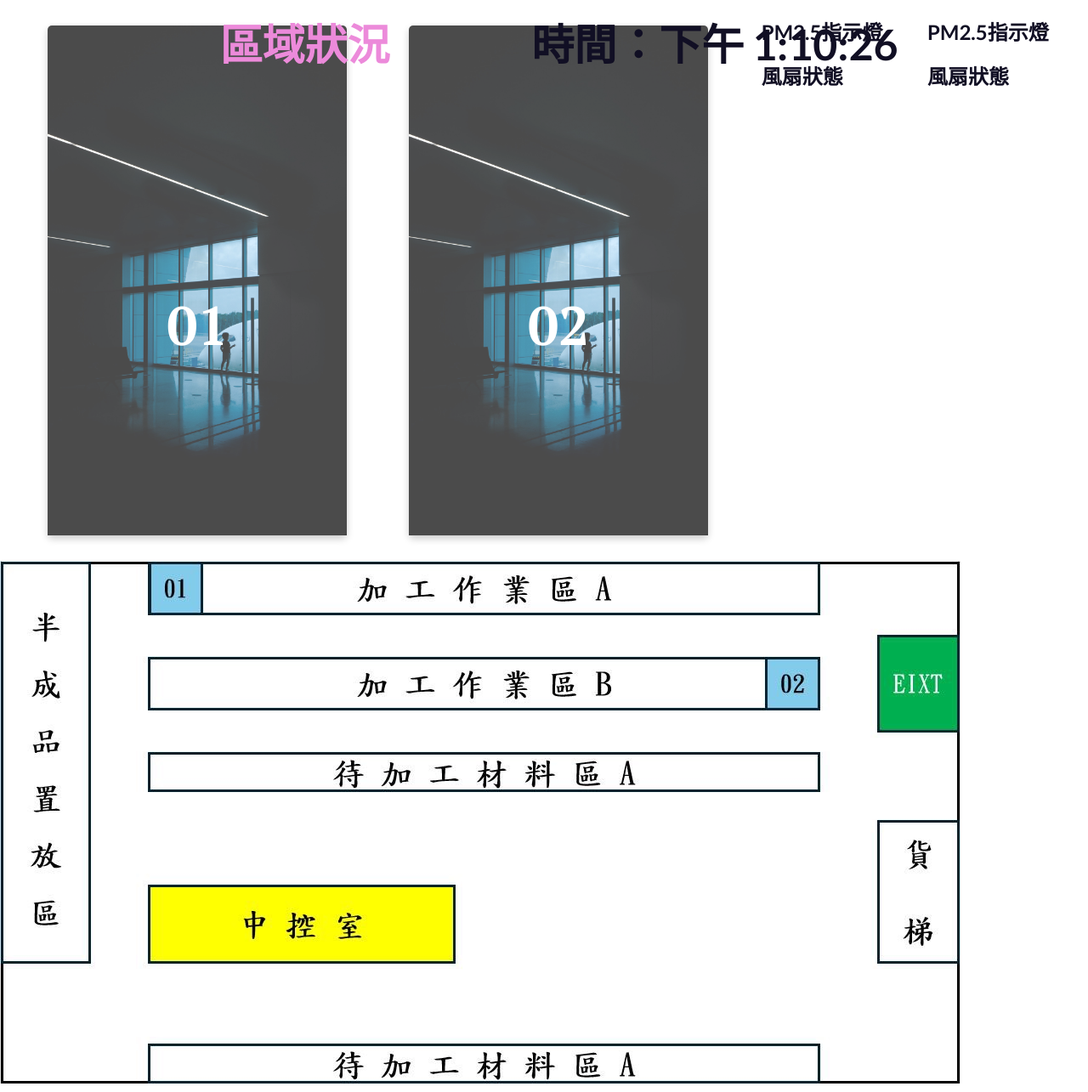
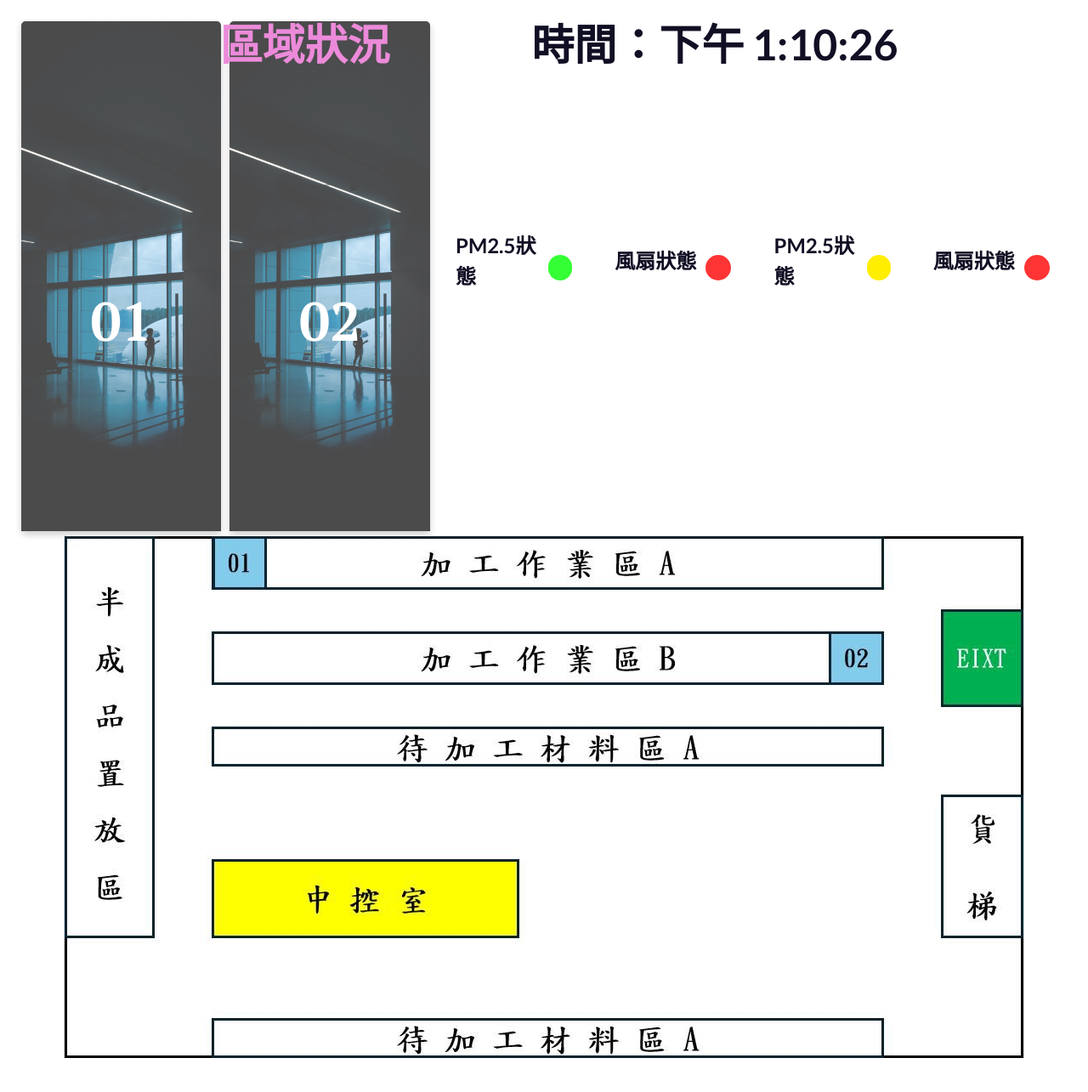
Before and after one commit to hank0729/pm2-2024-02-26, a Flask app: page / in a window 1280 px wide. Shown: the whole page at 85% size. Run offline with Flask 3, Linux system fonts and the light colour scheme; data that the repository does not hold is empty.

Commit message:
Update index.html

```diff
--- a/templates/index.html
+++ b/templates/index.html
@@ -7,6 +7,38 @@
         <meta name="description" content="A minimal and responsive HTML5 landing page built on lightweight, clean and customizable code.">
         <meta name="viewport" content="width=device-width">
         <link rel="stylesheet" href="{{ url_for('static', filename='main.css') }}">
+
+        <style>
+            .place-container, .indicator-container {
+                display: flex;
+                justify-content: space-around;
+                flex-wrap: wrap;
+                margin-bottom: 20px;
+            }
+
+            .place-card, .indicator-box {
+                flex: 1;
+                max-width: calc(50% - 10px);
+                margin: 5px;
+            }
+
+            .indicator-box {
+                display: flex;
+                align-items: center;
+                justify-content: space-between;
+                padding: 0 20px;
+            }
+
+            .indicator-label {
+                flex-grow: 1;
+            }
+
+            .indicator-light {
+                width: 30px;
+                height: 30px;
+                border-radius: 15px;
+            }
+        </style>
 </head>
 <body>
     <!-- 曲線 -->
@@ -51,18 +83,25 @@
             </div>
 
             <!-- 指示 -->
-            <div class="indicator" id="indicator1" style="left:10%;">
-                <h4>PM2.5指示燈</h4>
-                <div class="indicator-light" id="pm1" style="background-color: rgba(0, 255, 0, 0.795);"></div>
-                <h4>風扇狀態</h4>
-                <div class="indicator-light" id="fan1" style="background-color: rgba(255, 0, 0, 0.795);"></div>
+            <div class="indicator-container">
+                <!-- 01指示 -->
+                <div class="indicator-box">
+                    <h4 class="indicator-label">PM2.5狀態</h4>
+                    <div class="indicator-light" style="background-color: rgba(0, 255, 0, 0.795);" id="pm1"></div>
+                </div>
+                <div class="indicator-box">
+                    <h4 class="indicator-label">風扇狀態</h4>
+                    <div class="indicator-light" style="background-color: rgba(255, 0, 0, 0.795);" id="fan1"></div>
                 </div>
 
-            <div class="indicator" id="indicator2" style="left:45%;">
-                <h4>PM2.5指示燈</h4>
-                <div class="indicator-light" id="pm2" style="background-color: rgb(255, 238, 0);"></div>
-                <h4>風扇狀態</h4>
-                <div class="indicator-light" id="fan2" style="background-color: rgba(255, 0, 0, 0.795);"></div>
+                <!-- 02指示 -->
+                <div class="indicator-box">
+                    <h4 class="indicator-label">PM2.5狀態</h4>
+                    <div class="indicator-light" style="background-color: rgb(255, 238, 0);" id="pm2"></div>
+                </div>
+                <div class="indicator-box">
+                    <h4 class="indicator-label">風扇狀態</h4>
+                    <div class="indicator-light" style="background-color: rgba(255, 0, 0, 0.795);" id="fan2"></div>
                 </div>
             </div>
 
```
Lines whose indentation alone changed are shown as unchanged.
